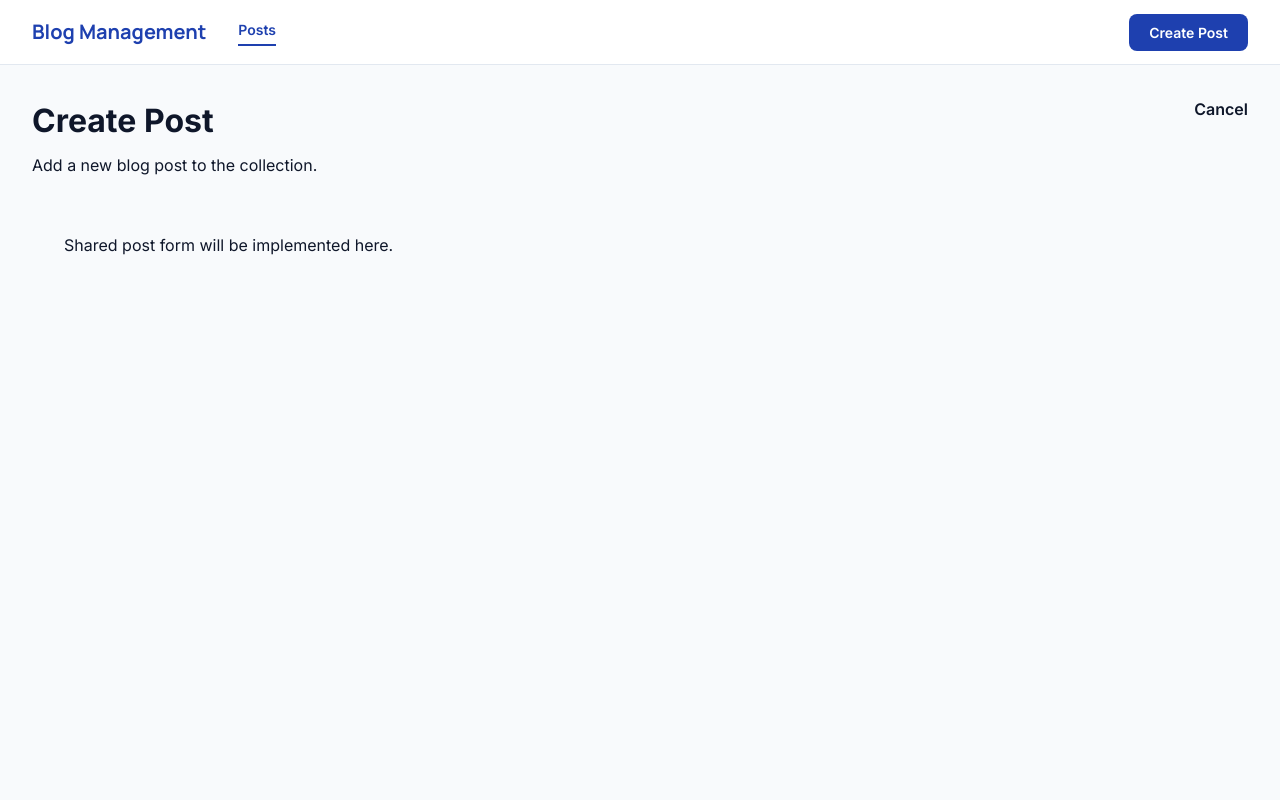
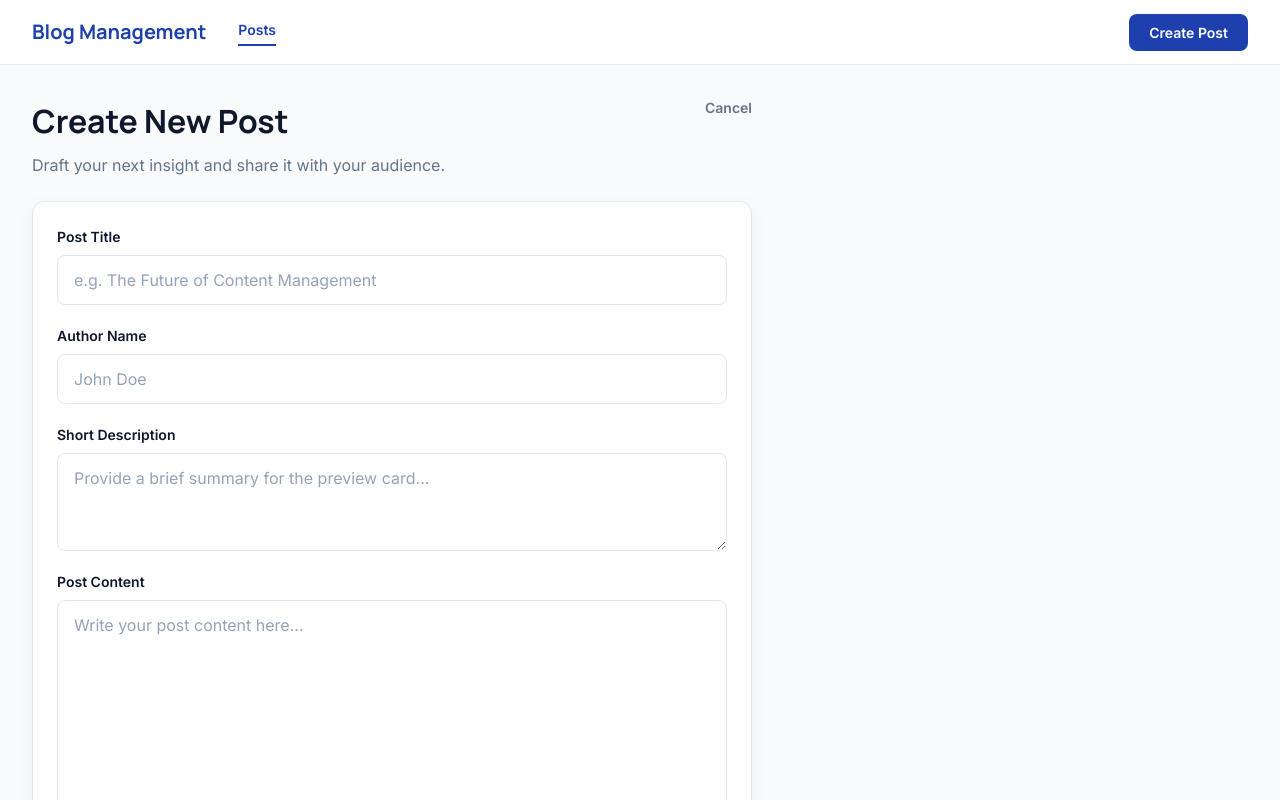
Before and after one commit to uchasephiskveradze/asterbit-project, an Angular app: page /posts/new in a window 1280 px wide. Shown: the top 800 px of the page. Built offline with nearby package versions, Linux system fonts and the light colour scheme.

Commit message:
feat(post-form): wire post upsert page to shared form

```diff
--- /dev/null
+++ b/src/app/features/posts/pages/post-upsert/post-upsert.page.html
@@ -0,0 +1,29 @@
+<section class="post-upsert-page">
+  <header class="post-upsert-page__header">
+    <div class="post-upsert-page__intro">
+      <h1 class="post-upsert-page__title">{{ pageTitle() }}</h1>
+      <p class="post-upsert-page__subtitle">{{ pageSubtitle() }}</p>
+    </div>
+    <a class="post-upsert-page__cancel" [routerLink]="cancelLink()">Cancel</a>
+  </header>
+
+  @if (store.error()) {
+    <div class="post-upsert-page__error" role="alert">{{ store.error() }}</div>
+  }
+
+  @if (isEditMode() && store.loading()) {
+    <div class="post-upsert-page__loading" aria-busy="true" aria-label="Loading post">
+      <div class="post-upsert-page__skeleton post-upsert-page__skeleton--title"></div>
+      <div class="post-upsert-page__skeleton post-upsert-page__skeleton--field"></div>
+      <div class="post-upsert-page__skeleton post-upsert-page__skeleton--field"></div>
+      <div class="post-upsert-page__skeleton post-upsert-page__skeleton--area"></div>
+    </div>
+  } @else {
+    <app-post-form
+      [post]="store.post()"
+      [submitting]="store.saving()"
+      [submitLabel]="submitLabel()"
+      (formSubmit)="onSubmit($event)"
+    />
+  }
+</section>
--- /dev/null
+++ b/src/app/features/posts/pages/post-upsert/post-upsert.page.scss
@@ -0,0 +1,75 @@
+@use 'palette' as *;
+@use 'mixins' as *;
+
+.post-upsert-page {
+  max-width: 45rem;
+
+  &__header {
+    display: flex;
+    flex-wrap: wrap;
+    align-items: flex-start;
+    justify-content: space-between;
+    gap: 1rem;
+    margin-bottom: 1.5rem;
+  }
+
+  &__title {
+    margin: 0;
+    font-family: $font-family-headline;
+    font-size: 2rem;
+    font-weight: 700;
+    color: $color-slate-900;
+  }
+
+  &__subtitle {
+    margin: 0.5rem 0 0;
+    font-size: 1rem;
+    color: $color-secondary;
+  }
+
+  &__cancel {
+    color: $color-secondary;
+    font-size: 0.875rem;
+    font-weight: 600;
+    text-decoration: none;
+    transition: color 0.2s;
+
+    &:hover {
+      color: $color-primary;
+    }
+  }
+
+  &__error {
+    margin-bottom: 1rem;
+    padding: 0.75rem 1rem;
+    border-radius: $radius-md;
+    background: $color-error-container;
+    color: $color-on-error-container;
+    font-size: 0.875rem;
+  }
+
+  &__loading {
+    @include card-shell;
+    padding: 1.5rem;
+    display: flex;
+    flex-direction: column;
+    gap: 1rem;
+  }
+
+  &__skeleton {
+    @include skeleton-shimmer;
+
+    &--title {
+      width: 50%;
+      height: 2rem;
+    }
+
+    &--field {
+      height: 3rem;
+    }
+
+    &--area {
+      height: 12rem;
+    }
+  }
+}
--- a/src/app/features/posts/pages/post-upsert/post-upsert.page.ts
+++ b/src/app/features/posts/pages/post-upsert/post-upsert.page.ts
@@ -1,80 +1,59 @@
-import { Component, computed, input } from '@angular/core';
+import { Component, computed, effect, inject, input } from '@angular/core';
 import { RouterLink } from '@angular/router';
+
+import { PostFormComponent } from '../../components/post-form/post-form.component';
+import { PostFormValue } from '../../components/post-form/types/post-form.types';
+import { PostUpsertStore } from '../../store/post-upsert.store';
 
 @Component({
   selector: 'app-post-upsert-page',
-  imports: [RouterLink],
-  template: `
-    <section class="page">
-      <header class="page__header">
-        <div>
-          <h1 class="page__title">{{ pageTitle() }}</h1>
-          <p class="page__subtitle">{{ pageSubtitle() }}</p>
-        </div>
-        <a class="page__cancel" [routerLink]="cancelLink()">Cancel</a>
-      </header>
+  imports: [RouterLink, PostFormComponent],
+  providers: [PostUpsertStore],
+  templateUrl: './post-upsert.page.html',
+  styleUrl: './post-upsert.page.scss',
+})
+export class PostUpsertPage {
+  public readonly id = input<string>();
 
-      <div class="page__card">
-        <p class="page__placeholder">Shared post form will be implemented here.</p>
-      </div>
-    </section>
-  `,
-  styles: `
-    @use 'palette' as *;
+  public readonly store = inject(PostUpsertStore);
 
-    .page__header {
-      display: flex;
-      flex-wrap: wrap;
-      align-items: flex-start;
-      justify-content: space-between;
-      gap: 1rem;
-      margin-bottom: 1.5rem;
+  public readonly isEditMode = computed(() => this.id() !== undefined);
+
+  public readonly pageTitle = computed(() =>
+    this.isEditMode() ? 'Edit Post' : 'Create New Post',
+  );
+
+  public readonly pageSubtitle = computed(() =>
+    this.isEditMode()
+      ? 'Update your post and save changes.'
+      : 'Draft your next insight and share it with your audience.',
+  );
+
+  public readonly submitLabel = computed(() =>
+    this.isEditMode() ? 'Update Post' : 'Create Post',
+  );
+
+  public readonly cancelLink = computed(() =>
+    this.isEditMode() ? `/posts/${this.id()}` : '/posts',
+  );
+
+  public constructor() {
+    effect(() => {
+      const id = this.id();
+      if (id) {
+        this.store.loadPost(id);
+      }
+    });
+  }
+
+  public onSubmit(value: PostFormValue): void {
+    const id = this.id();
+
+    if (id) {
+      this.store.updatePost(id, value);
+      return;
     }
 
-    .page__title {
-      margin: 0;
-      font-family: $font-family-headline;
-      font-size: 2rem;
-      font-weight: 700;
-      color: $color-slate-900;
-    }
-
-    .page__subtitle {
-      margin: 0.5rem 0 0;
-      color: $color-secondary;
-    }
-
-    .page__cancel {
-      color: $color-secondary;
-      font-weight: 600;
-      text-decoration: none;
-    }
-
-    .page__card {
-      padding: 2rem;
-      border: 1px solid $color-border-subtle;
-      border-radius: $radius-lg;
-      background: $color-surface-lowest;
-    }
-
-    .page__placeholder {
-      margin: 0;
-      color: $color-secondary;
-    }
-  `,
-})
-export class PostUpsertPage {
-  readonly id = input<string>();
-
-  readonly isEditMode = computed(() => this.id() !== undefined);
-
-  readonly pageTitle = computed(() => (this.isEditMode() ? 'Edit Post' : 'Create Post'));
-
-  readonly pageSubtitle = computed(() =>
-    this.isEditMode()
-      ? `Update post #${this.id()}`
-      : 'Add a new blog post to the collection.',
-  );
-
-  readonly cancelLink = computed(() => (this.isEditMode() ? `/posts/${this.id()}` : '/posts'));
+    this.store.createPost(value);
+  }
 }
```
Also changed, not shown: 1 other file (tests, documents, lock files or other folders).
